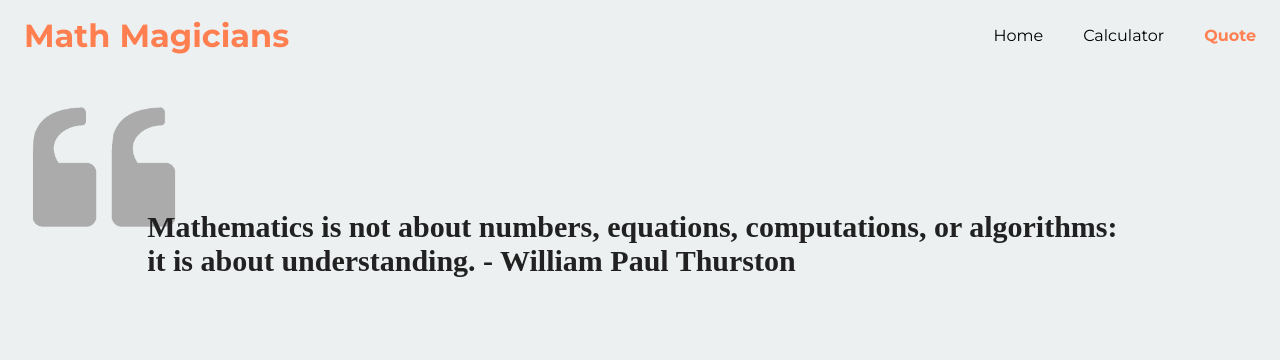
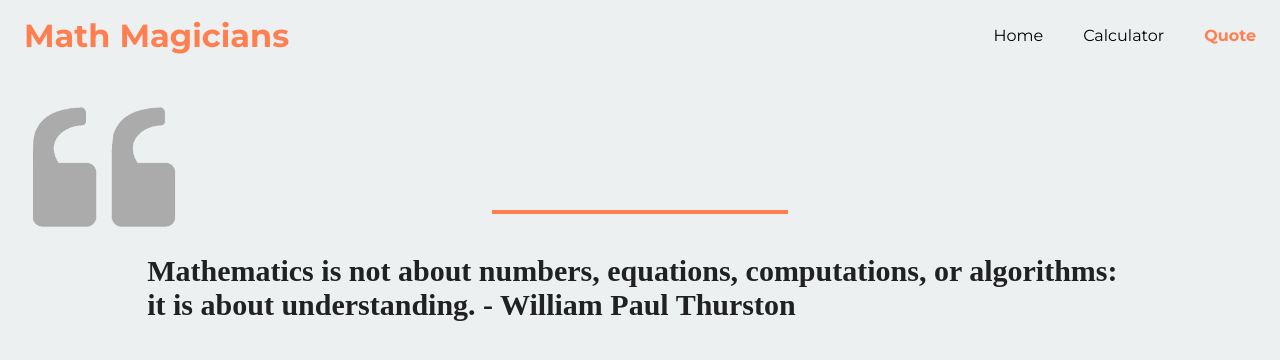
Before and after one commit to usmansbk/math-magicians, a React (Create React App) app: page /#/quote in a window 1280 px wide. Shown: the top 360 px of the page. Built offline with nearby package versions, Linux system fonts and the light colour scheme; a web font is replaced by a local one.

Commit message:
Add top line decoration

```diff
--- a/src/components/Quote.css
+++ b/src/components/Quote.css
@@ -2,8 +2,9 @@
 
 .quote-section {
     display: flex;
-    flex-grow: 2;
-    justify-content: center;
+    flex-grow: 1;
+    flex-direction: column;
+    gap: 40px;
     padding: 10%;
     background-image: url(../imgs/quote.png);
     background-repeat: no-repeat;
@@ -15,3 +16,10 @@
     color: #212121;
     font-family: 'Playfair Display', serif;
 }
+
+.line {
+  height: 4px;
+  background-color: #ff7f50;
+  width: 30%;
+  align-self: center;
+}
--- a/src/components/Quote.js
+++ b/src/components/Quote.js
@@ -4,6 +4,7 @@ const quote = 'Mathematics is not about numbers, equations, computations, or alg
 
 const Quote = () => (
   <section className="quote-section">
+    <div className="line" />
     <h5 className="quote">{quote}</h5>
   </section>
 );
```
